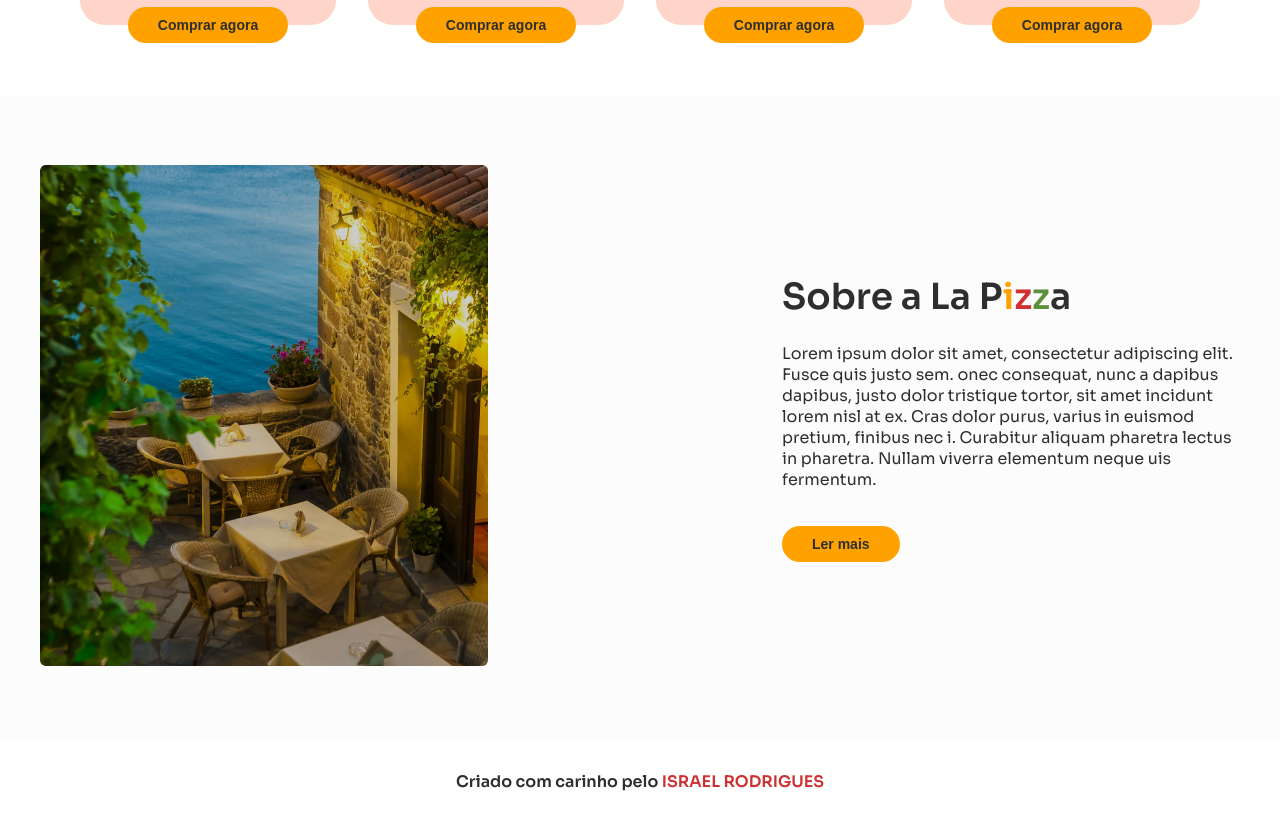
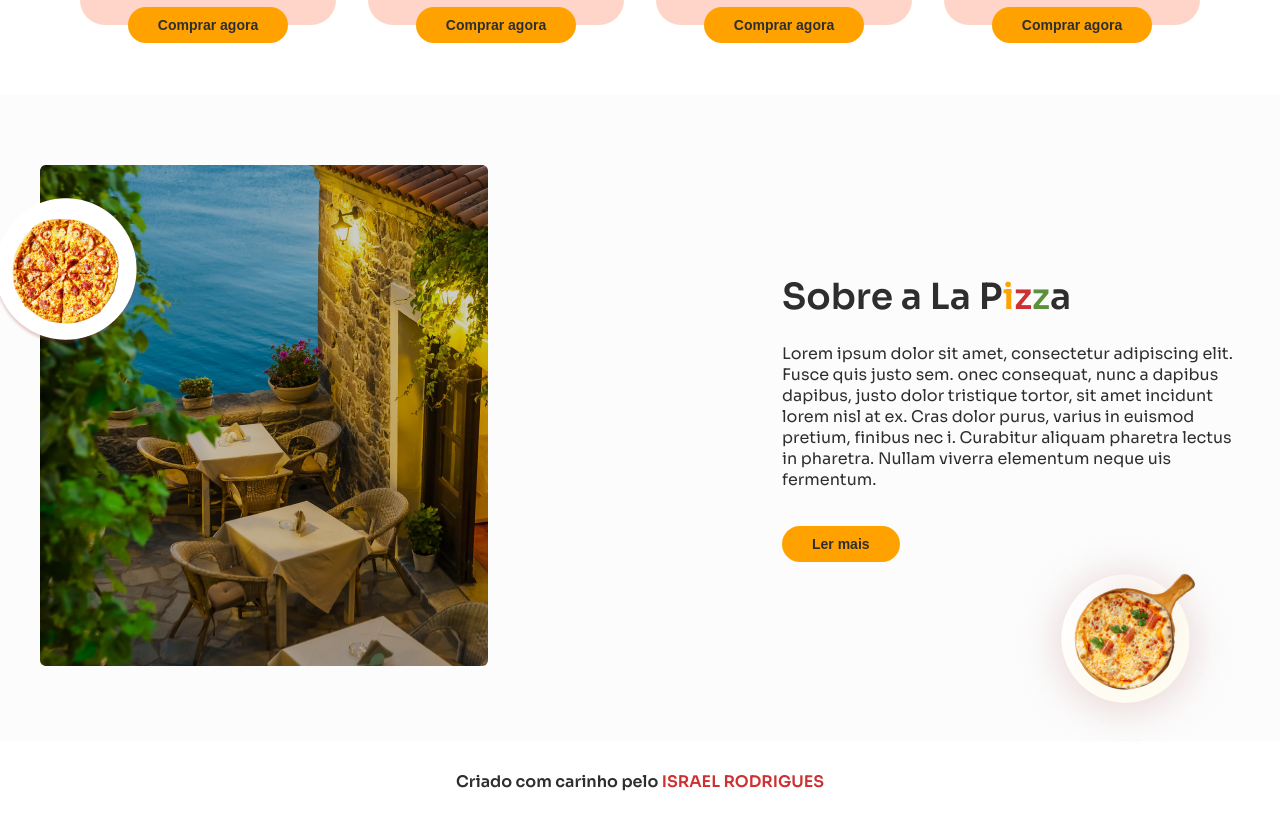
Before and after one commit to israelrodrigues01/la_pizza, a React (Vite) app: page / in a window 1280 px wide. Shown: the part 965-1787 px from the top of the page. Built offline with nearby package versions, Linux system fonts and the light colour scheme.

Commit message:
Adicionando imagens no fundo

```diff
--- a/src/App.sass
+++ b/src/App.sass
@@ -19,3 +19,6 @@ footer
         color: var.$red
         text-decoration: none
         text-transform: uppercase
+
+.img-flutuante
+    position: absolute
--- a/src/assets/Components/Main/Main.sass
+++ b/src/assets/Components/Main/Main.sass
@@ -38,6 +38,7 @@ main
 						position: absolute
 						top: 0
 						transform: translateY(-50%)
+
 						.img-coracao
 							position: absolute
 							top: 50%
@@ -81,10 +82,16 @@ main
 				text-align: center
 
 			&_img
+				position: relative
 				@include mixins.tela-mobile(900px)
 					display: none
 
+				.img-flutuante
+					top: 30px
+					left: -50px
+
 			&_conteudo
+				position: relative
 				max-width: 458px
 
 				.titulo
@@ -93,3 +100,10 @@ main
 				p
 					@include mixins.texto(var.$font-text, var.$font-regular, var.$gray-200)
 					margin: 24px 0 36px
+
+				.img-flutuante
+					right: 0px
+					bottom: -200px
+					@include mixins.tela-mobile(900px)
+						right: -100px
+						bottom: -120px
--- a/src/assets/Components/Main/SobreNos/Sobre.jsx
+++ b/src/assets/Components/Main/SobreNos/Sobre.jsx
@@ -7,6 +7,7 @@ function Sobre(){
 				<div className="content-sobre">
 					<div className="content-sobre_img">
 						<img src="src/assets/img/restaurant.png" alt="" />
+						<img className="img-flutuante" src="src/assets/img/img1.png" alt="" />
 					</div>
 					<div className="content-sobre_conteudo">
 						<h2 className="titulo">
@@ -24,6 +25,10 @@ function Sobre(){
 							uis fermentum.
 						</p>
 						<button>Ler mais</button>
+
+						<div className="img-flutuante">
+							<img className="img" src="src/assets/img/img3.png" alt="" />
+						</div>
 					</div>
 				</div>
 			</div>
--- a/src/assets/styles/mixins.sass
+++ b/src/assets/styles/mixins.sass
@@ -31,6 +31,12 @@
 		letter-spacing: 1px
 
 
+@mixin girar
+	@keyframes girar
+		from
+			transform: rotate(360deg)
+
+
 @mixin tela-mobile($largura)
 	@media(max-width: $largura)
 		@content
```
Also changed, not shown: src/assets/img/img1.png, src/assets/img/img3.png.
